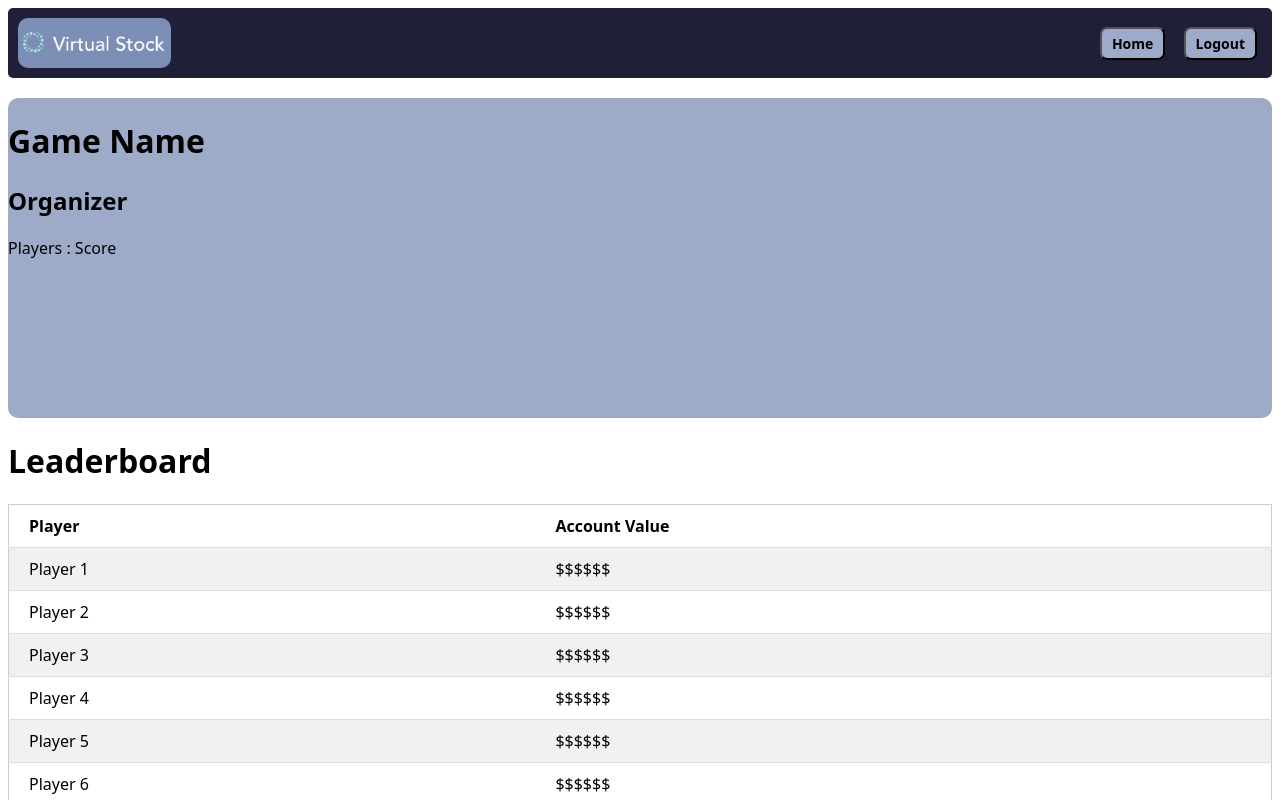
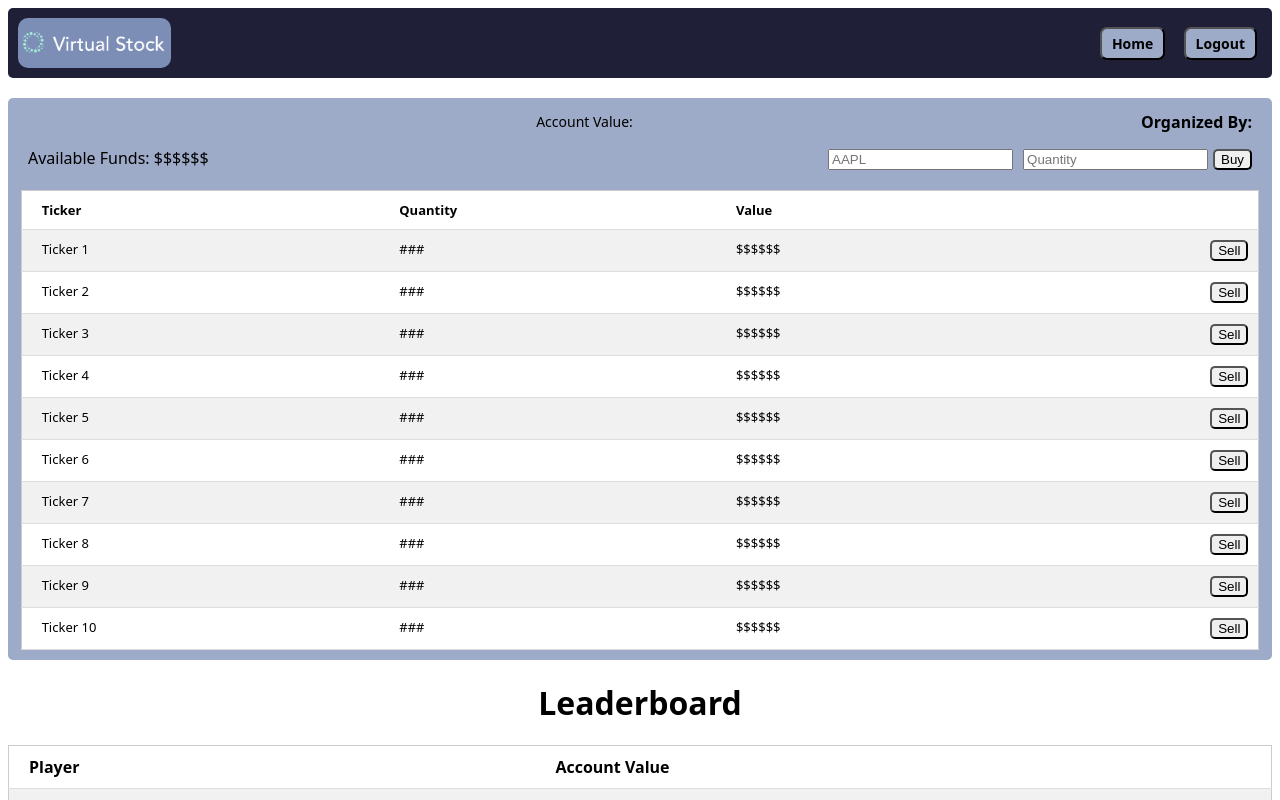
Before and after one commit to mWander2/SmartStock, a Vue app in the folder final-capstone/capstone/vue/: page /view-game/1 in a window 1280 px wide. Shown: the top 800 px of the page. Built offline with nearby package versions, Linux system fonts and the light colour scheme; no server answers; sample sign-in values are in the browser's storage.

Commit message:
fixed create in JdbcGameDao, added getGame to StockService, began styling ViewGame/Game

```diff
--- a/final-capstone/capstone/vue/src/components/Game.vue
+++ b/final-capstone/capstone/vue/src/components/Game.vue
@@ -1,22 +1,137 @@
 <template class="test">
   <div class="game-card">
-      <h1>Game Name</h1>
-      <h2>Organizer</h2>
-      <p>Players : Score</p>
+    <div class="game-info">
+      <h1>{{ game.gameName }}</h1>
+      <p>Account Value:</p>
+      <h2>Organized By: <br />{{ game.organizerName }}</h2>
+    </div>
+    <div class="buy-info">
+      <span>Available Funds: $$$$$$</span>
+      <form class="buy-form">
+        <input type="text" placeholder="AAPL" />
+        <input type="number" placeholder="Quantity" />
+        <button class="buy">Buy</button>
+      </form>
+    </div>
+    <div class="portfolio-container">
+      <table class="portfolio">
+        <tr class="head">
+          <th>Ticker</th>
+          <th>Quantity</th>
+          <th>Value</th>
+          <th></th>
+        </tr>
+        <tr class="row" v-for="i in 10" v-bind:key="i">
+          <td>Ticker {{ i }}</td>
+          <td>###</td>
+          <td>$$$$$$</td>
+          <td class="sell-row"><button class="sell">Sell</button></td>
+        </tr>
+      </table>
+    </div>
   </div>
 </template>
 
 <script>
+import stockService from "../services/StockService.js";
 export default {
-
-}
+  data() {
+    return {
+      game: {},
+    };
+  },
+  created() {
+    const id = this.$route.params.id;
+    stockService.getGame(id).then((response) => {
+      this.game = response.data;
+    });
+  },
+};
 </script>
 
 <style scope>
+.game-card {
+  background: #9daac8;
+  border-radius: 5px;
 
-    .game-card {
-        background: #9daac8;
-        border-radius: 10px;
-    }
+  display: flex;
+  flex-direction: column;
+  justify-content: space-around;
+}
 
+.game-info {
+  display: flex;
+  justify-content: space-between;
+  padding: 0px 20px;
+  font-size: 14px;
+}
+
+.game-info h2 {
+  text-align: center;
+  font-size: 16px;
+}
+
+.buy,
+.sell {
+  border-radius: 5px;
+}
+
+.buy-info {
+  padding: 0px 20px 20px 20px;
+  display: flex;
+  justify-content: space-between;
+}
+
+.buy-form input{
+    margin: 0px 5px;
+}
+
+.portfolio-container {
+  display: flex;
+  justify-content: center;
+  padding-bottom: 10px;
+}
+
+.portfolio {
+  font-size: 13px !important;
+  border: 1px solid #ccc;
+  border-collapse: collapse;
+  border-spacing: 0;
+  width: 98%;
+  display: table;
+}
+
+.portfolio tr:nth-child(odd) {
+  background-color: #fff;
+}
+
+.portfolio tr:nth-child(even) {
+  background-color: #f1f1f1;
+}
+
+.portfolio tr {
+  border-bottom: 1px solid #ddd;
+}
+
+.portfolio th:first-child,
+.portfolio td:first-child {
+  padding-left: 20px;
+}
+
+.portfolio td,
+.portfolio th {
+  padding: 10px 10px;
+  display: table-cell;
+
+  vertical-align: top;
+}
+
+.portfolio th {
+  font-weight: bold;
+  text-align: left;
+}
+
+.sell-row {
+  text-align: right;
+}
 </style>
--- a/final-capstone/capstone/vue/src/components/Leaderboard.vue
+++ b/final-capstone/capstone/vue/src/components/Leaderboard.vue
@@ -1,5 +1,5 @@
 <template>
-  <div>
+  <div class="container">
       <h1>Leaderboard</h1>
       <table class="leaderboard-table">
           <tr class="head">
@@ -21,6 +21,10 @@ export default {
 </script>
 
 <style scope>
+
+h1 {
+    text-align: center;
+}
 
 .leaderboard-table tr:nth-child(odd) {
     background-color: #fff;
--- a/final-capstone/capstone/vue/src/services/StockService.js
+++ b/final-capstone/capstone/vue/src/services/StockService.js
@@ -9,7 +9,9 @@ export default {
     createGame(game) {
         return axios.post('/games/new', game)
     },
-    getStockAnalysis() {
-        return axios.get("/stock-analysis");
-      }
+
+    getGame(id) {
+        return axios.get(`/games/${id}`)
+    }
+
 }
--- a/final-capstone/capstone/vue/src/views/ViewGame.vue
+++ b/final-capstone/capstone/vue/src/views/ViewGame.vue
@@ -6,14 +6,14 @@
 </template>
 
 <script>
-import Game from '../components/Game.vue'
-import Leaderboard from '../components/Leaderboard.vue'
+import Game from '../components/Game.vue';
+import Leaderboard from '../components/Leaderboard.vue';
+
 export default {
   components: {
     Game,
     Leaderboard
-
-  }
+  },
 }
 </script>
 
@@ -24,8 +24,8 @@ export default {
   flex-direction: column;
 }
 
-.game {
-  height: 40vh;
+.leaderboard {
+  margin-bottom: 10px;
 }
 
 </style>
```
Also changed, not shown: 1 other file (tests, documents, lock files or other folders).
